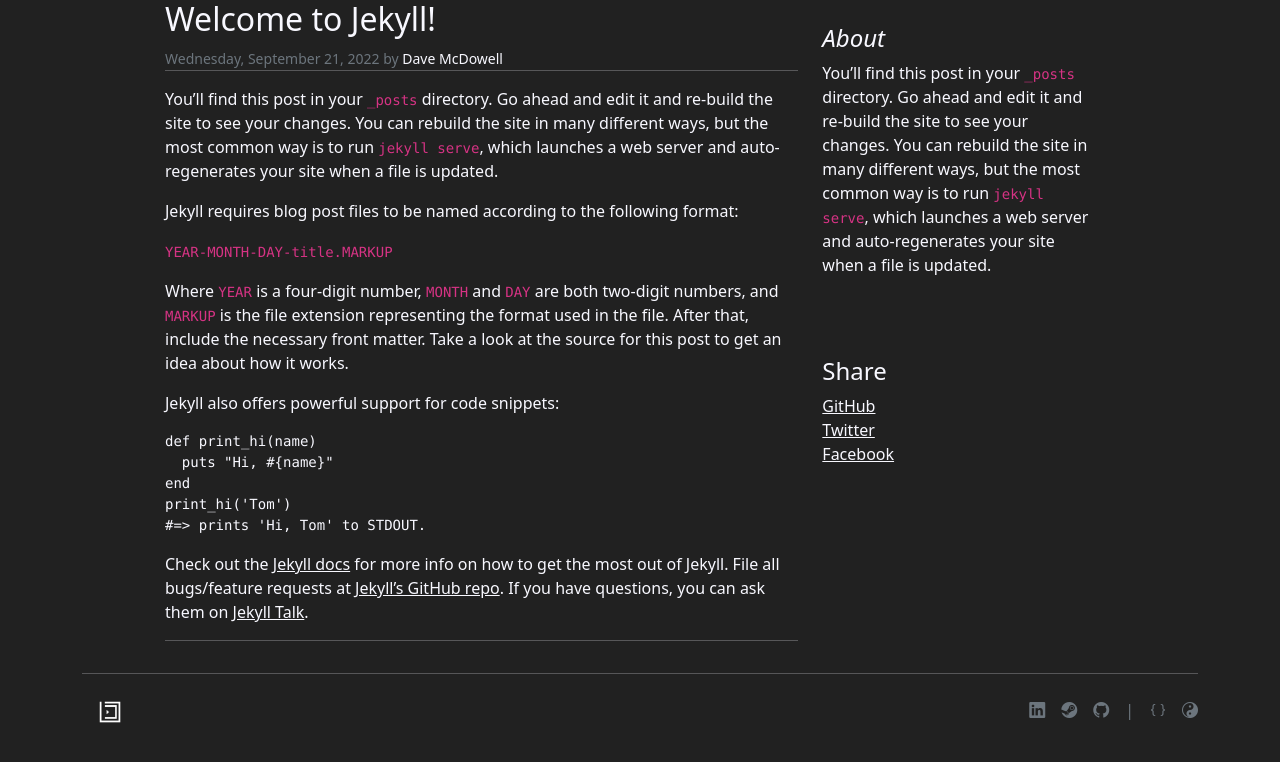
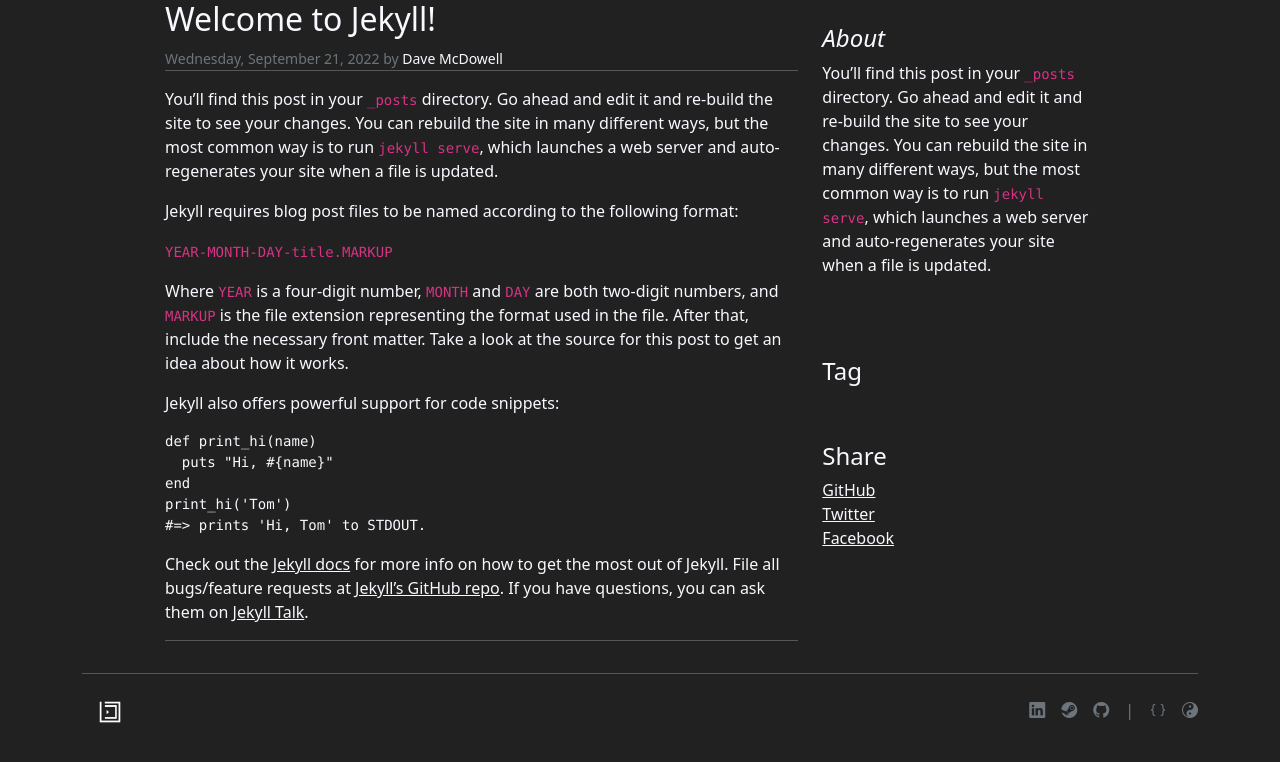
Before and after one commit to davemcdowell/portfolio, a Jekyll site: the page built from _posts/2022-09-21-welcome-to-jekyll.markdown, in a window 1280 px wide and 1290 px high. Shown: the part 520-1282 px from the top of the window. Built offline with Jekyll 4.4.1, drawn with Linux system fonts in a browser that asks for light colours; nearby versions of some CDN libraries.

Commit message:
Update post.html

```diff
--- a/_layouts/post.html
+++ b/_layouts/post.html
@@ -23,9 +23,9 @@
                         <h4 class="fst-italic">About</h4>
                         <p class="mb-0">{{ page.excerpt }}</p>
                     </div>
-                    {%- if post.tags.size > 0 -%}
+                    {%- if page.tags.size > 0 -%}
                     <div class="p-4">
-                        <h4>Tag{%- if post.tags.size > 1 -%}s{%- endif -%}</h4>
+                        <h4>Tag{%- if page.tags.size > 1 -%}s{%- endif -%}</h4>
                         <ol class="list-unstyled mb-0">
                         {%- for tag in post.tags -%}
                         <li><a href="#">{{ tag }}</a></li>
```
